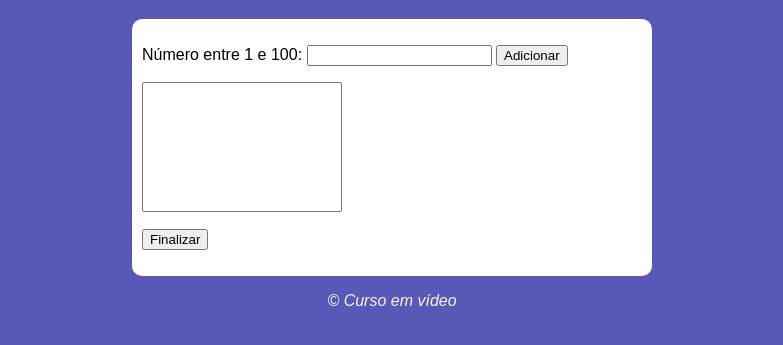
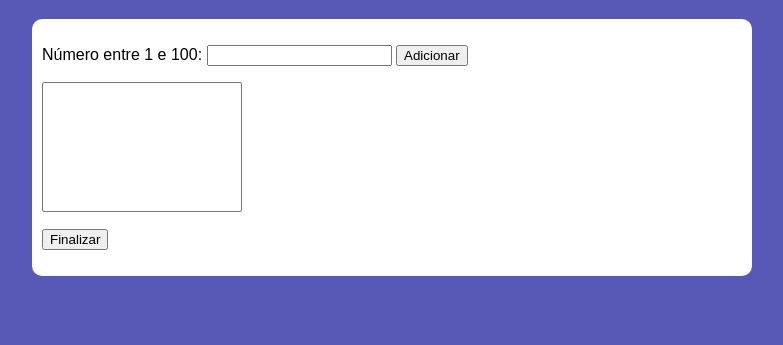
Before and after one commit to DiogoAntunes0/java-script, a plain HTML site: page Analisador de Números/index.html in a window 1280 px wide. Shown: the part 61-406 px from the top of the page, without its empty margins (248-1031 px from the left). Drawn offline with Linux system fonts and the light colour scheme.

Commit message:
Atualizado!

```diff
--- a/Analisador de Números/index.html
+++ b/Analisador de Números/index.html
@@ -4,7 +4,6 @@
     <meta charset="UTF-8">
     <meta name="viewport" content="width=device-width, initial-scale=1.0">
     <link rel="stylesheet" href="style.css">
-
     <title>Analisador de Números</title>
 </head>
 <body>
@@ -28,9 +27,6 @@
 
                 </div>
         </section>
-        <footer>
-            <p>&copy; Curso em vídeo</p>
-        </footer>
         <script src="script.js"></script>
 </body>
 </html>
--- a/Analisador de Números/style.css
+++ b/Analisador de Números/style.css
@@ -10,10 +10,11 @@ footer{
 }
 
 section{
+    min-width: 300px;
+    max-width: 700px;
     background-color: white;
     padding: 10px;
     border-radius: 10px;
-    width: 500px;
     margin:auto;
     text-align: left;
 
```
